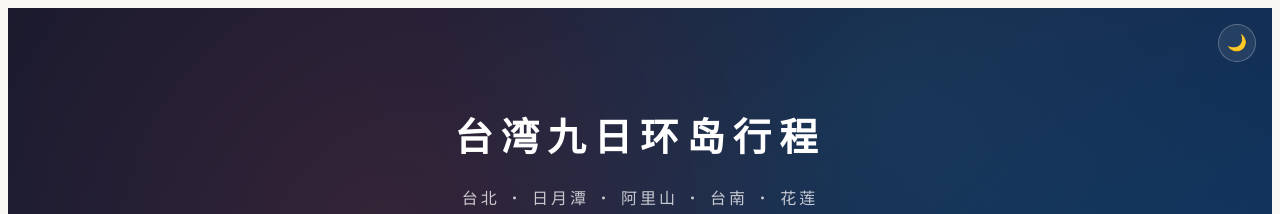
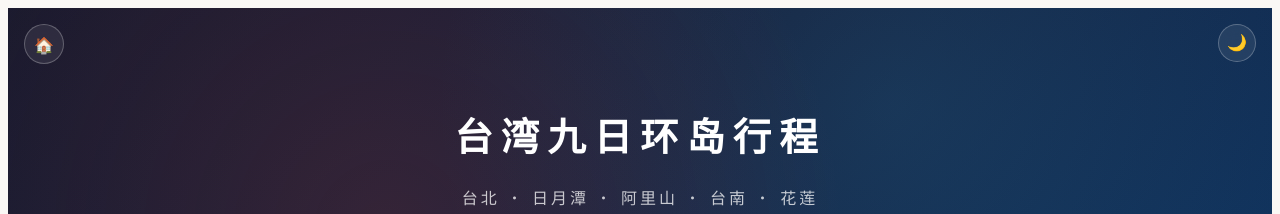
Before and after one commit to SibeiC/SibeiC.github.io, a Jekyll site: the page built from _trips/taiwan-2026.md, in a window 1280 px wide. Shown: the top 214 px of the page. Built offline with Jekyll 4.4.1, drawn with Linux system fonts in a browser that asks for light colours.

Commit message:
Add home link button to trip page hero (#7)
Mirrors the theme-toggle button styling but pinned to the top-left
corner of the hero banner. Uses '/' via Jekyll's relative_url filter
so it works locally and on GitHub Pages alike. The emoji 🏠 keeps it
consistent with the other emoji-driven UI (theme toggle, stay box,
etc.) and avoids needing an SVG asset.

Co-authored-by: Claude <noreply@anthropic.com>

```diff
--- a/_layouts/trip.html
+++ b/_layouts/trip.html
@@ -14,6 +14,7 @@
 <body>
 
 <div class="hero">
+  <a class="home-link" href="{{ '/' | relative_url }}" aria-label="返回主页">🏠</a>
   <button type="button" class="theme-toggle" aria-label="切换深色 / 浅色模式">🌓</button>
   <h1>{{ page.title }}</h1>
   {% if page.subtitle %}<div class="subtitle">{{ page.subtitle | join: ' · ' }}</div>{% endif %}
--- a/assets/css/trip.css
+++ b/assets/css/trip.css
@@ -746,6 +746,33 @@ a { color: var(--accent2); }
   transform: rotate(20deg);
 }
 
+/* Home link in hero — mirrors theme-toggle on the left */
+.home-link {
+  position: absolute;
+  top: 16px;
+  left: 16px;
+  width: 38px;
+  height: 38px;
+  border: 1px solid rgba(255,255,255,0.25);
+  background: rgba(255,255,255,0.08);
+  color: white;
+  border-radius: 50%;
+  font-size: 16px;
+  line-height: 1;
+  display: flex;
+  align-items: center;
+  justify-content: center;
+  text-decoration: none;
+  backdrop-filter: blur(10px);
+  transition: all 0.2s ease;
+  z-index: 2;
+}
+
+.home-link:hover {
+  background: rgba(255,255,255,0.18);
+  transform: scale(1.08);
+}
+
 @media (max-width: 640px) {
   .hero h1 { font-size: 1.7em; letter-spacing: 4px; }
   .overview-grid { grid-template-columns: 1fr; }
```
